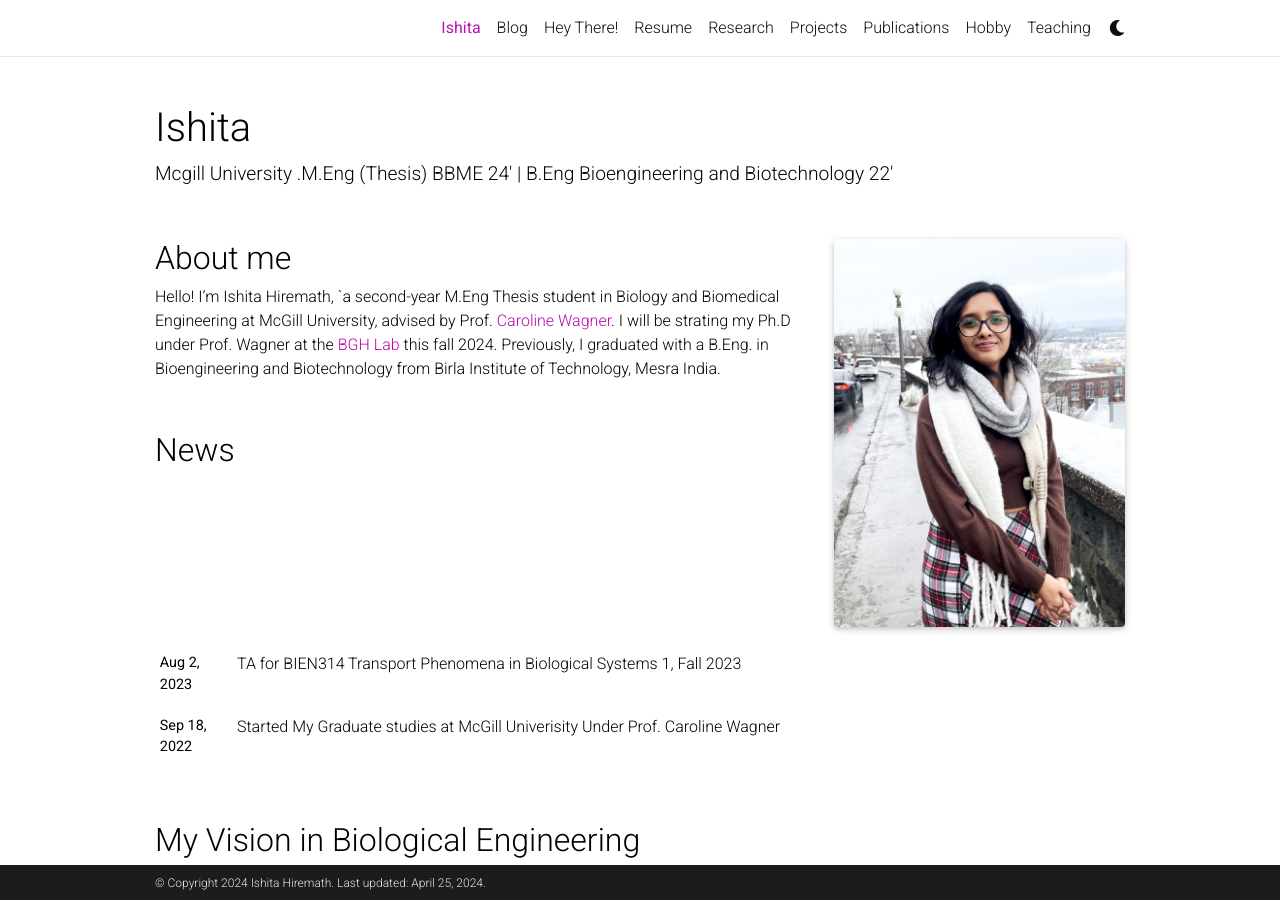
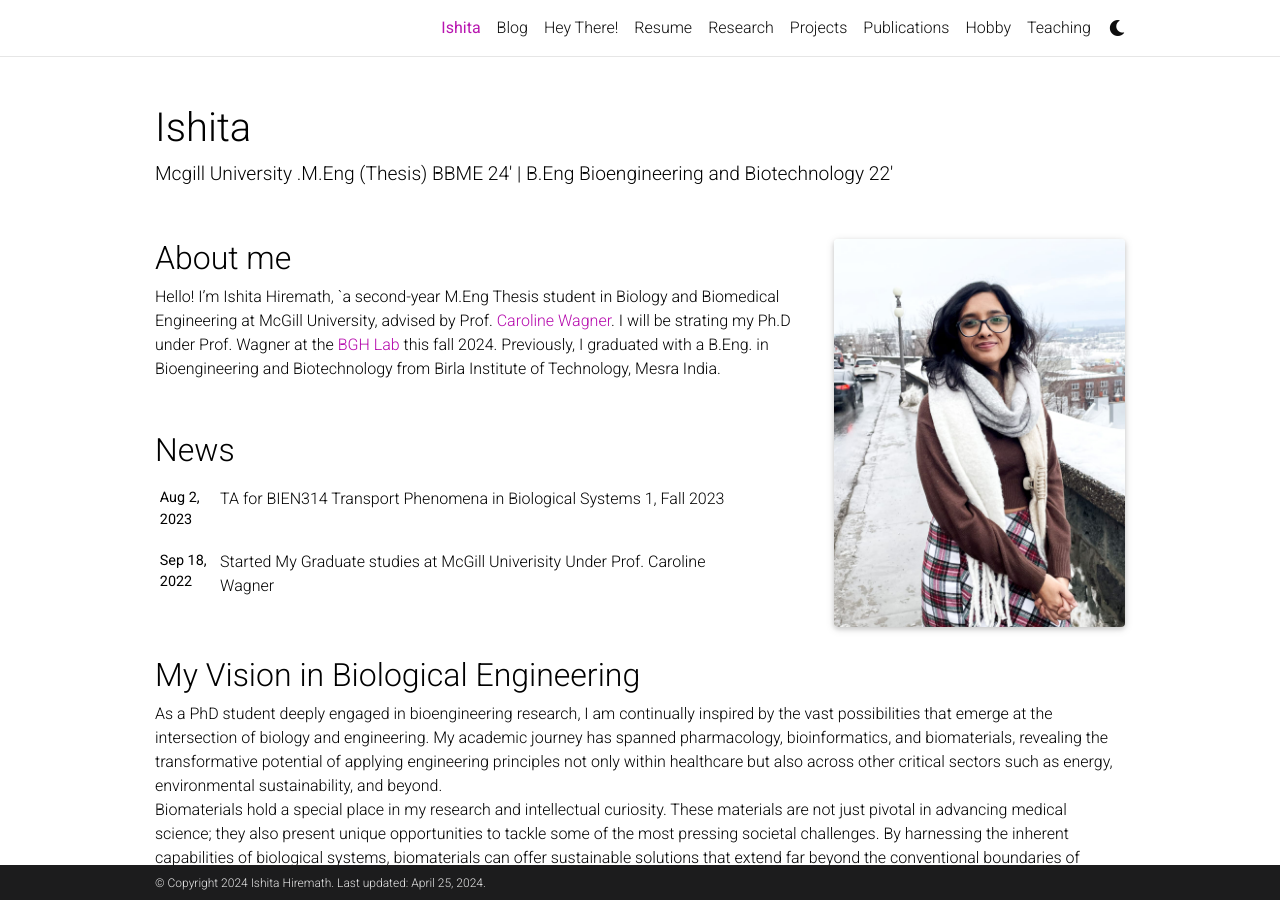
Before and after one commit to ishitahiremath/ishitahiremath.github.io, a Jekyll site: the page built from _pages/Ishita.md, in a window 1280 px wide and 900 px high. Built offline with Jekyll 4.4.1, drawn with Linux system fonts in a browser that asks for light colours; a script that is not in the unit is left out; comment, search, counter and statistics services are not loaded; a style sheet for code colours, icons or effects is not loaded.

Commit message:
adding new md fiel

```diff
--- a/_pages/Ishita.md
+++ b/_pages/Ishita.md
@@ -22,11 +22,11 @@
 
 If you believe there's a potential fit, please [contact me](mailto:ishita.hiremath@mail.mcgill.ca). I'm eager to explore new challenges and collaborations.-->
 
-<div class="news">
+<div class="news" style="width: 60%;">
   <h2 style="margin-top: 50px;">News</h2>
   {% if site.news != blank -%}
   {%- assign news_size = site.news | size -%}
-  <div class="table-responsive" style="width: 60%;" {% if site.news_scrollable and news_size > 3 %}style="max-height: 10vw"{% endif %}>
+  <div class="table-responsive" {% if site.news_scrollable and news_size > 3 %}style="max-height: 10vw"{% endif %}>
     <table class="table table-sm table-borderless">
     {%- assign news = site.news | reverse -%}
     {% if site.news_limit %}
```
